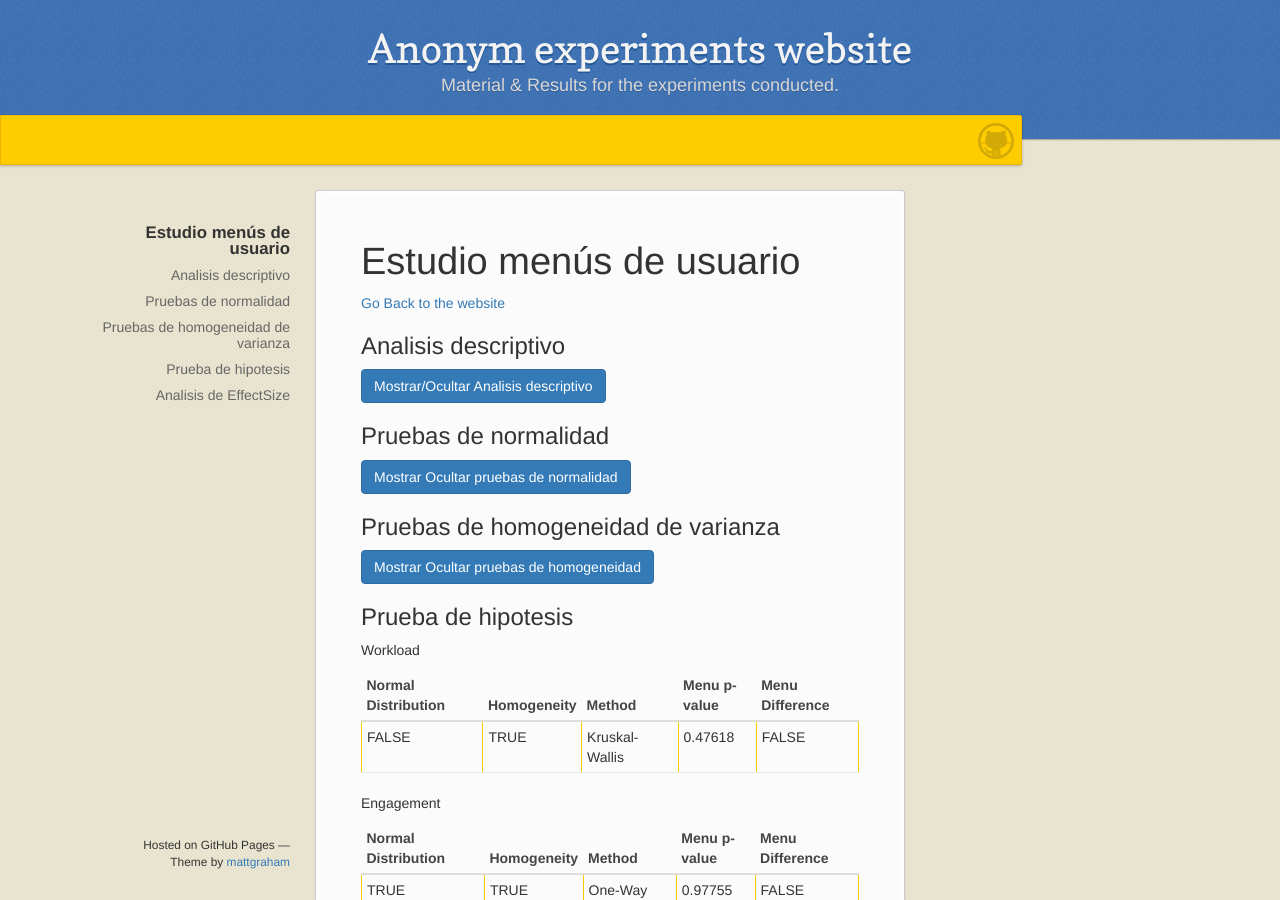
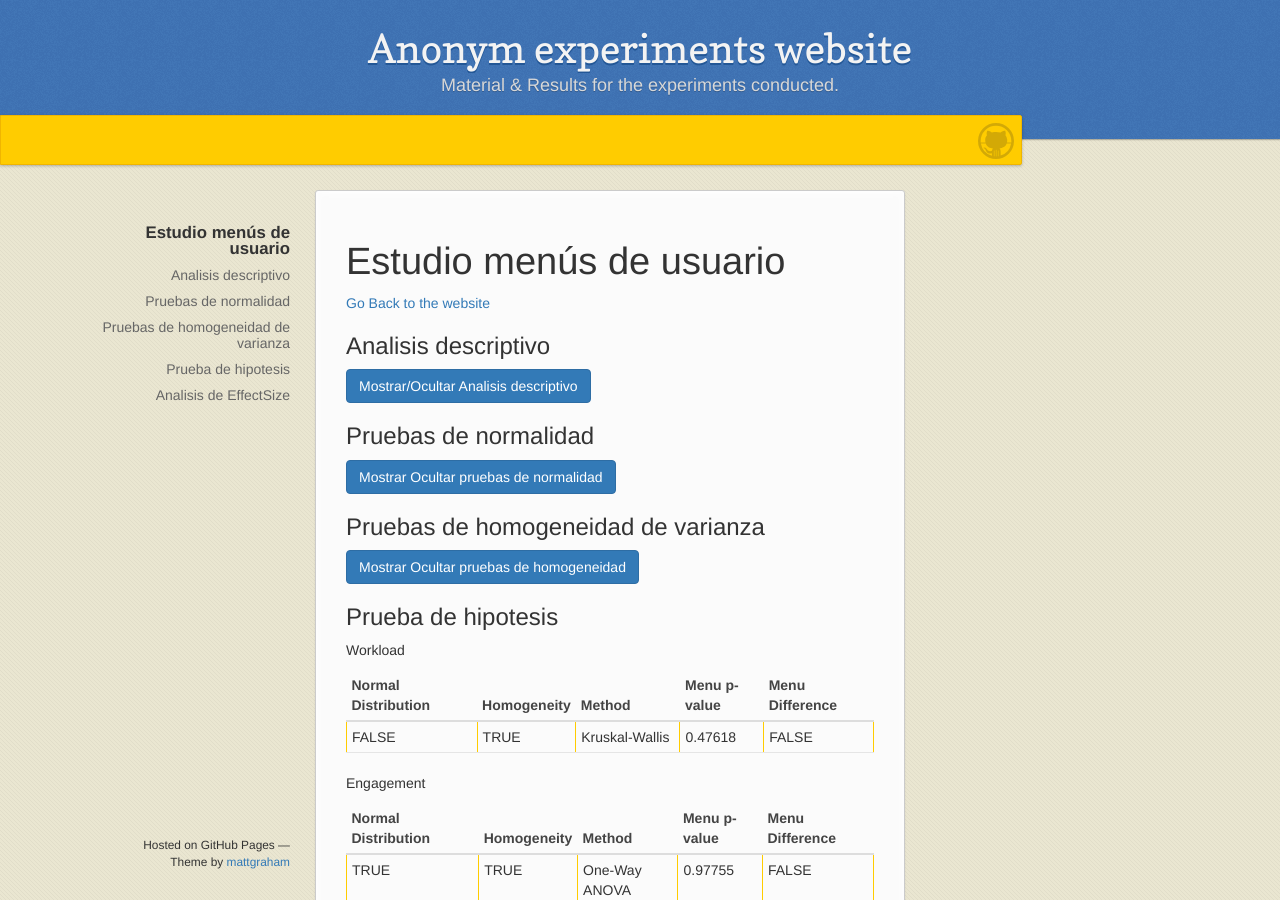
Before and after one commit to AnonExperiments/AnonExperiments.github.io, a Jekyll site: the page built from pages/downloads/results/menuResults.md, in a window 1280 px wide and 900 px high. Built offline with Jekyll 4.4.1, drawn with Linux system fonts in a browser that asks for light colours.

Commit message:
Update menuResults.md

```diff
--- a/pages/downloads/results/menuResults.md
+++ b/pages/downloads/results/menuResults.md
@@ -5,7 +5,6 @@ layout: showResults
 <body>
 
 
-<div class="container-fluid main-container">
 
 
 
@@ -2566,11 +2565,6 @@ Mostrar Ocultar pruebas de homogeneidad
 </tbody>
 </table>
 </div>
-</div>
-
-
-
-
 </div>
 
 <script>
```
